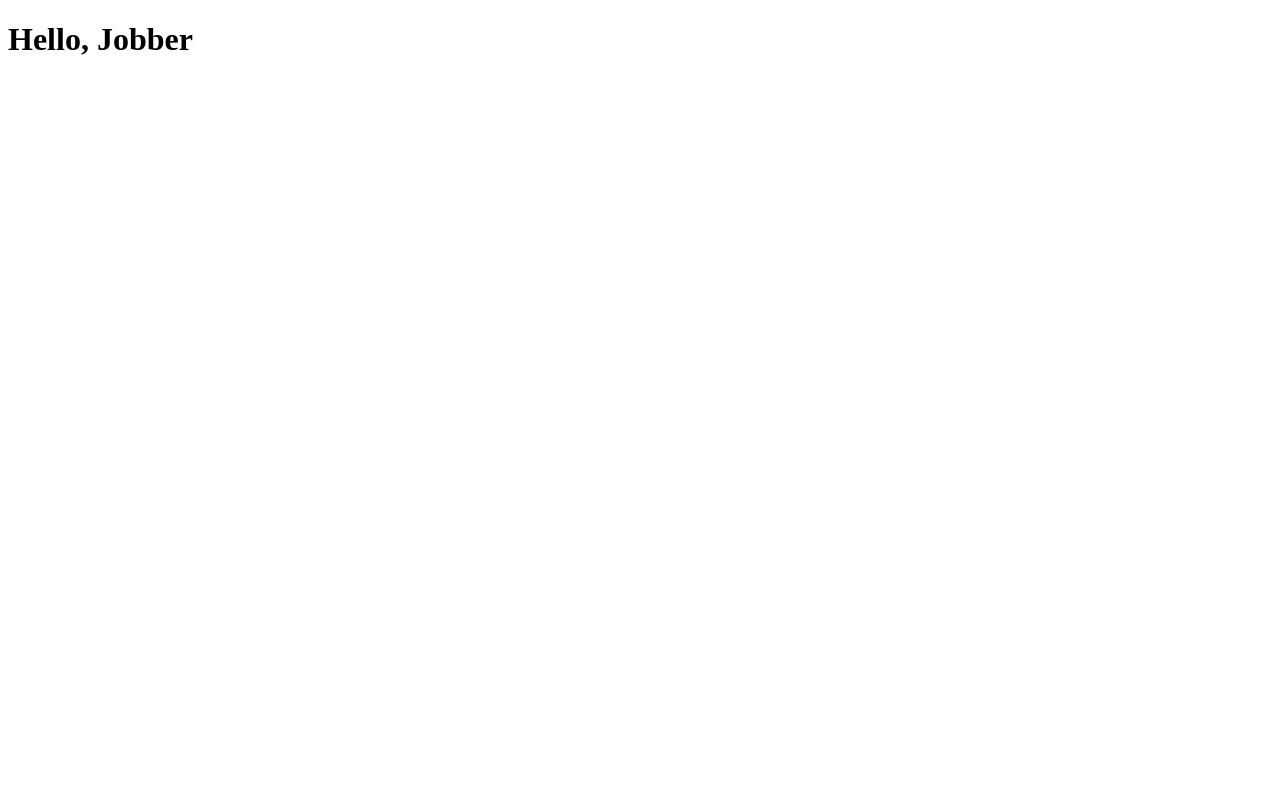
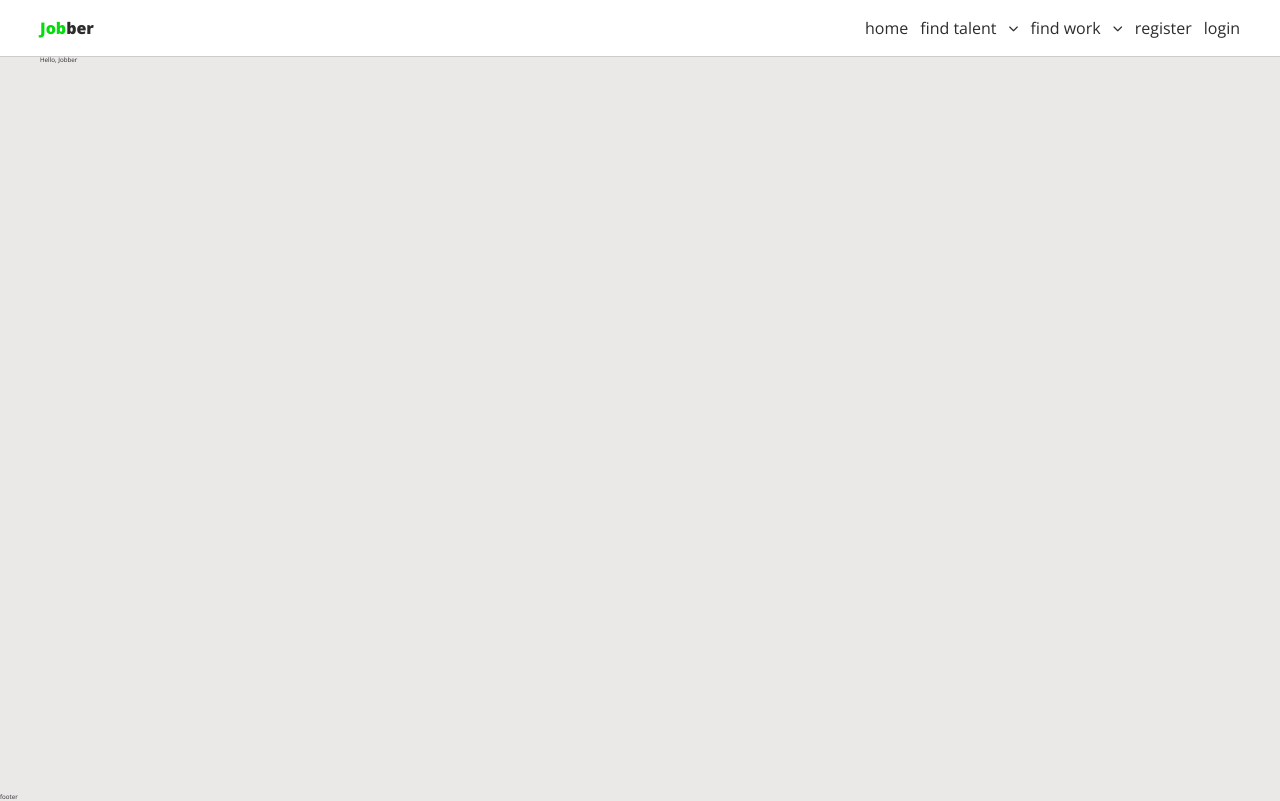
Before and after one commit to metablvk/jobber, a PHP site: page / in a window 1280 px wide. Before the commit the page is almost empty. Before the commit the page ends 55 px from the top, so only its background shows below. Run offline with PHP 8.4, Linux system fonts and the light colour scheme; some libraries are stand-ins or nearby versions.

Commit message:
Built navigation and added in styles

```diff
--- /dev/null
+++ b/assets/css/main.css
@@ -0,0 +1,42 @@
+@import url('./reset.css');
+@import url('https://fonts.googleapis.com/css2?family=Open+Sans:wght@300;400;500;600;700;800&display=swap');
+@import url('./navbar.css');
+html,
+body {
+  height: 100%;
+  font-size: 62.5%;
+  font-family: 'Open Sans', sans-serif;
+  background: #ebe8e8;
+  color: #2c2c2c;
+}
+
+body {
+  display: flex;
+  flex-direction: column;
+}
+
+.content {
+  flex: 1 0 auto;
+}
+
+.footer {
+  flex-shrink: 0;
+}
+
+.container {
+  max-width: 120rem;
+  margin: 0 auto;
+}
+
+* {
+  box-sizing: border-box;
+}
+
+a {
+  font-size: 1.6rem;
+  text-decoration: none;
+}
+
+span {
+  font-size: 1.6rem;
+}
--- /dev/null
+++ b/assets/css/navbar.css
@@ -0,0 +1,168 @@
+.header_nav {
+  background: #fff;
+  border-bottom: 0.1rem solid #ccc;
+}
+
+.navbar {
+  display: flex;
+  align-items: center;
+  max-width: 120rem;
+  margin: 0 auto;
+  padding: 2rem;
+}
+
+.hamburger {
+  display: block;
+  width: 3rem;
+  cursor: pointer;
+  margin-right: 1.2rem;
+}
+
+.hamburger:before,
+.hamburger:after {
+  background-color: #2c2c2c;
+  content: '';
+  display: block;
+  height: 0.2rem;
+  transition: all 200ms ease-in-out;
+}
+
+.hamburger:before {
+  box-shadow: 0 1rem 0 #2c2c2c;
+  margin-bottom: 1.8rem;
+}
+
+.hamburger_open:before {
+  box-shadow: 0 0 0 #2c2c2c;
+  transform: translateY(10px) rotate(45deg);
+}
+
+.hamburger_open:after {
+  transform: translateY(-10px) rotate(-45deg);
+}
+
+.navbar_brand a {
+  color: #2c2c2c;
+  font-weight: 800;
+}
+
+.navbar_brand a span {
+  color: #05dc0e;
+}
+
+.sidenav {
+  height: calc(100% - 6.3rem); /* 100% Full-height */
+  width: 0; /* 0 width - change this with JavaScript */
+  position: fixed; /* Stay in place */
+  z-index: 1; /* Stay on top */
+  top: 6.3rem; /* Stay at the top */
+  left: 0;
+  background-color: #fff; /* Black*/
+  overflow-x: hidden; /* Disable horizontal scroll */
+  padding-top: 2rem; /* Place content 60px from the top */
+  transition: 0.2s; /* 0.5 second transition effect to slide in the sidenav */
+}
+
+.sidenav_open {
+  width: 100%;
+  padding-left: 2rem;
+}
+
+.sidenav li {
+  margin-bottom: 2rem;
+  width: calc(100% - 2rem);
+}
+
+.sidenav li a {
+  color: #2c2c2c;
+}
+
+.dropdown {
+  width: 100%;
+}
+
+.dropdown div {
+  display: flex;
+  justify-content: space-between;
+  cursor: pointer;
+  align-items: center;
+}
+
+.dropdown_menu {
+  width: 100%;
+  max-height: 0;
+  overflow: hidden;
+  transition: 0.3s;
+  padding-left: 2rem;
+}
+
+.dropdown_menu_open {
+  max-height: 6rem;
+  margin-top: 2rem;
+}
+
+.dropdown i {
+  font-size: 1rem;
+  transition: 0.5s;
+}
+
+.active {
+  color: #05dc0e;
+  transform: rotate(180deg);
+}
+@media screen and (min-width: 1200px) {
+  .navbar {
+    padding: 2rem 0;
+    justify-content: space-between;
+  }
+
+  .hamburger {
+    display: none;
+  }
+  .sidenav {
+    width: initial;
+    display: flex;
+    height: initial;
+    width: initial;
+    position: initial; /* Stay in place */
+    z-index: initial; /* Stay on top */
+    background-color: initial; /* Black*/
+    overflow-x: initial; /* Disable horizontal scroll */
+    padding-top: 0; /* Place content 60px from the top */
+    transition: initial;
+  }
+  .sidenav li {
+    width: initial;
+    margin-bottom: 0;
+    margin-right: 1.2rem;
+  }
+  .sidenav li:last-of-type {
+    margin-right: 0;
+  }
+
+  .dropdown div {
+    justify-content: flex-start;
+  }
+
+  .dropdown div span {
+    margin-right: 1.2rem;
+  }
+  .dropdown_menu {
+    position: fixed;
+    background: #fff;
+    top: 5rem;
+    width: initial;
+    padding-left: 1rem;
+    padding-right: 1rem;
+    border-radius: 0.3rem;
+  }
+
+  .dropdown_menu_open {
+    padding-top: 1.2rem;
+    padding-bottom: 6rem;
+  }
+
+  .dropdown_menu_open li {
+    margin-bottom: 1.2rem;
+  }
+}
--- /dev/null
+++ b/assets/css/reset.css
@@ -0,0 +1,129 @@
+/* http://meyerweb.com/eric/tools/css/reset/
+   v2.0 | 20110126
+   License: none (public domain)
+*/
+
+html,
+body,
+div,
+span,
+applet,
+object,
+iframe,
+h1,
+h2,
+h3,
+h4,
+h5,
+h6,
+p,
+blockquote,
+pre,
+a,
+abbr,
+acronym,
+address,
+big,
+cite,
+code,
+del,
+dfn,
+em,
+img,
+ins,
+kbd,
+q,
+s,
+samp,
+small,
+strike,
+strong,
+sub,
+sup,
+tt,
+var,
+b,
+u,
+i,
+center,
+dl,
+dt,
+dd,
+ol,
+ul,
+li,
+fieldset,
+form,
+label,
+legend,
+table,
+caption,
+tbody,
+tfoot,
+thead,
+tr,
+th,
+td,
+article,
+aside,
+canvas,
+details,
+embed,
+figure,
+figcaption,
+footer,
+header,
+hgroup,
+menu,
+nav,
+output,
+ruby,
+section,
+summary,
+time,
+mark,
+audio,
+video {
+  margin: 0;
+  padding: 0;
+  border: 0;
+  font-size: 100%;
+  font: inherit;
+  vertical-align: baseline;
+}
+/* HTML5 display-role reset for older browsers */
+article,
+aside,
+details,
+figcaption,
+figure,
+footer,
+header,
+hgroup,
+menu,
+nav,
+section {
+  display: block;
+}
+body {
+  line-height: 1;
+}
+ol,
+ul {
+  list-style: none;
+}
+blockquote,
+q {
+  quotes: none;
+}
+blockquote:before,
+blockquote:after,
+q:before,
+q:after {
+  content: '';
+  content: none;
+}
+table {
+  border-collapse: collapse;
+  border-spacing: 0;
+}
--- a/inc/footer.php
+++ b/inc/footer.php
@@ -1,4 +1,9 @@
 </main>
+
+</div>
+<div class='footer'>footer</div>
+<script src="<?php echo MAIN_JS ?>"></script>
+<script src="https://kit.fontawesome.com/0219264ef4.js" crossorigin="anonymous"></script>
 </body>
 
 </html>
--- a/inc/header.php
+++ b/inc/header.php
@@ -1,3 +1,7 @@
+<?php
+define('MAIN_CSS', 'assets/css/main.css');
+define('MAIN_JS', 'assets/js/main.js');
+?>
 <!DOCTYPE html>
 <html lang="en">
 
@@ -6,7 +10,44 @@
     <meta http-equiv="X-UA-Compatible" content="IE=edge">
     <meta name="viewport" content="width=device-width, initial-scale=1.0">
     <title>Jobber | Home</title>
+    <link rel="stylesheet" href="<?php echo MAIN_CSS ?>">
 </head>
 
 <body>
-    <main>
+    <div class="content">
+        <header class="header_nav">
+            <nav class="navbar">
+                <div class="hamburger"></div>
+                <div class="navbar_brand">
+                    <a href="index.php"><span>Job</span>ber</a>
+                </div>
+                <ul class="sidenav">
+                    <li><a href="index.php">home</a></li>
+                    <li class="dropdown">
+                        <div class="dropdown_btn">
+                            <span>find talent</span> <i class="fa-solid fa-chevron-down"></i>
+                        </div>
+                        <ul class="dropdown_menu">
+                            <li><a href="/post-job.php">post job</a></li>
+                            <li><a href="/view-talent.php">view talent</a></li>
+                        </ul>
+                    </li>
+                    <li class="dropdown">
+                        <div class="dropdown_btn">
+                            <span>find work</span> <i class="fa-solid fa-chevron-down"></i>
+                        </div>
+                        <ul class="dropdown_menu">
+                            <li><a href="/find-job.php">find job</a></li>
+                            <li><a href="/advertise-skills">advertise skills</a></li>
+                        </ul>
+                    </li>
+                    <li>
+                        <a href="register.php">register</a>
+                    </li>
+                    <li>
+                        <a href="login.php">login</a>
+                    </li>
+                </ul>
+            </nav>
+        </header>
+        <main class="container">
```
Also changed, not shown: assets/js/main.js (added, +25 -0 lines).
